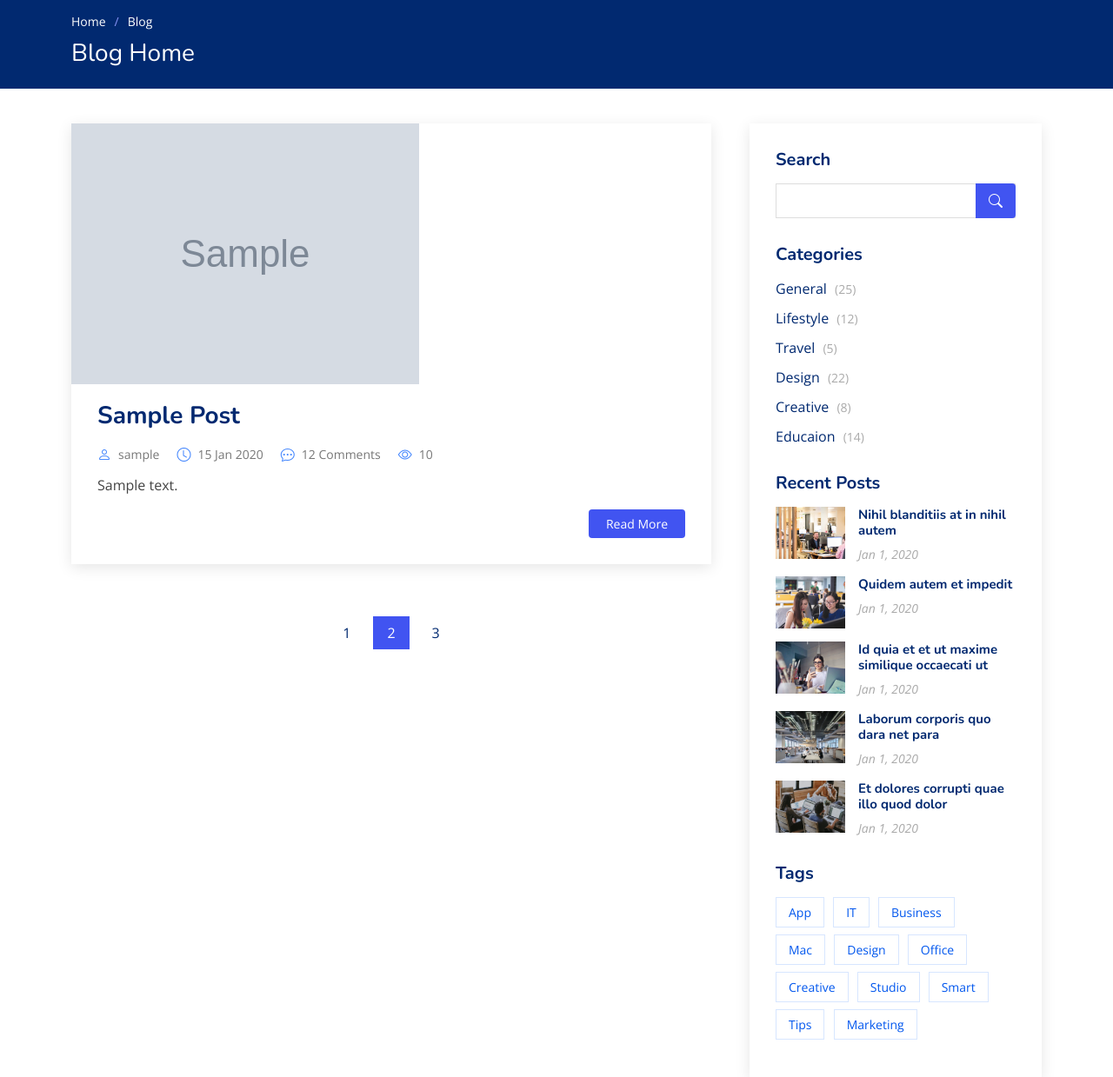
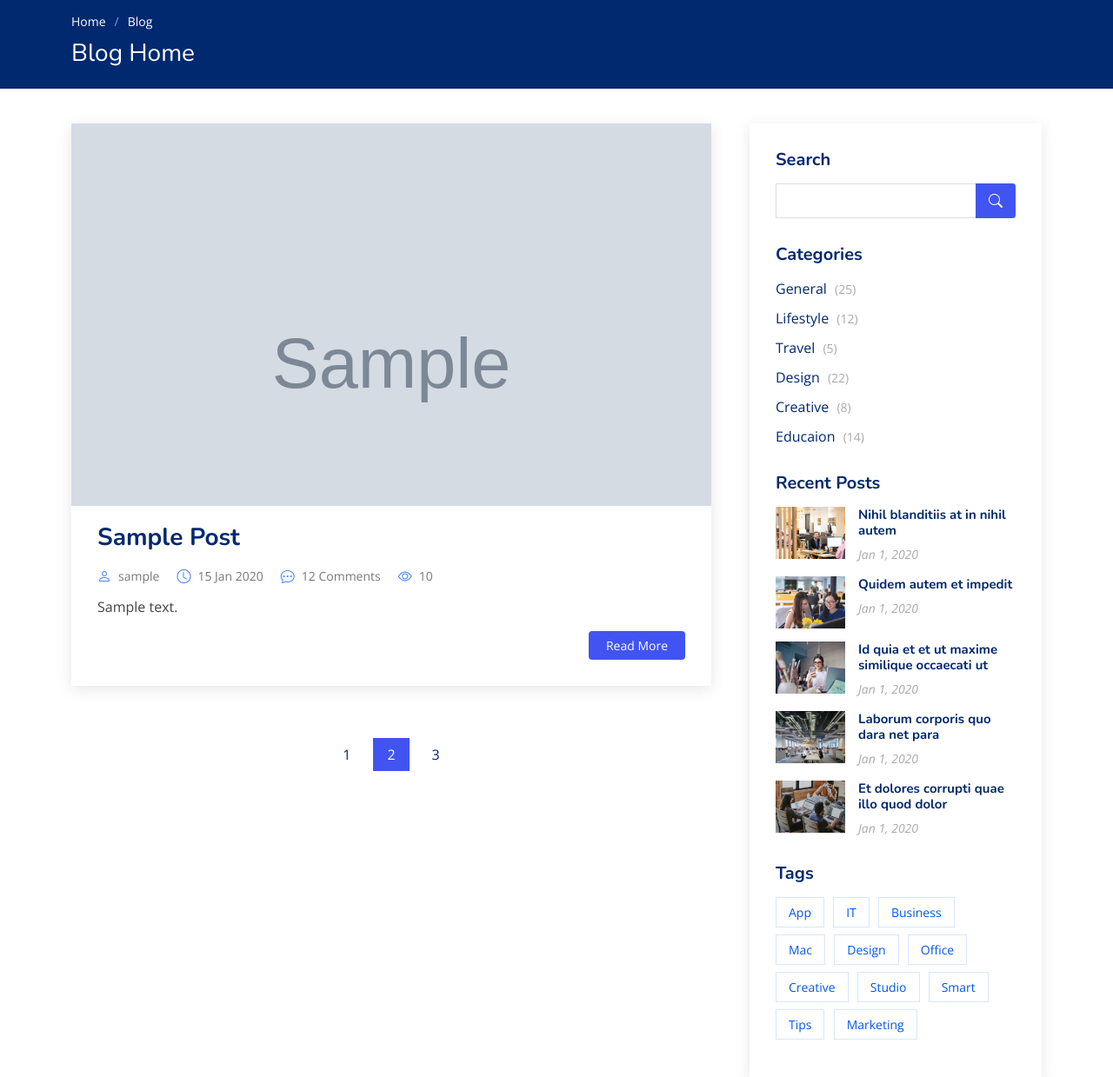
Before and after one commit to Malekpour99/themalekpour.com, a Django app: page /blog/ in a window 1280 px wide. Shown: the part 83-1322 px from the top of the page at 87% size. Run offline with Django 4.2, Linux system fonts and the light colour scheme; tables that the repository leaves empty hold one stand-in row (values such as "Sample post"); grey boxes marked "Sample" are stand-in pictures; some libraries are stand-ins or nearby versions.

Commit message:
blog template - port image properties
Added alt property for the post image; also included another CSS class from bootstrap to make sure that the post's image will fill the whole available space

```diff
--- a/templates/blog/blog.html
+++ b/templates/blog/blog.html
@@ -33,7 +33,7 @@
             <article class="entry">
 
               <div class="entry-img">
-                <img src="{{ post.image.url }}" alt="" class="img-fluid">
+                <img src="{{ post.image.url }}" alt="{{ post.title }}" class="img-fluid w-100">
               </div>
 
               <h2 class="entry-title">
```
